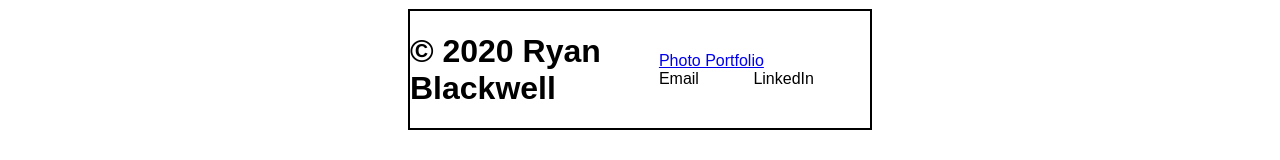
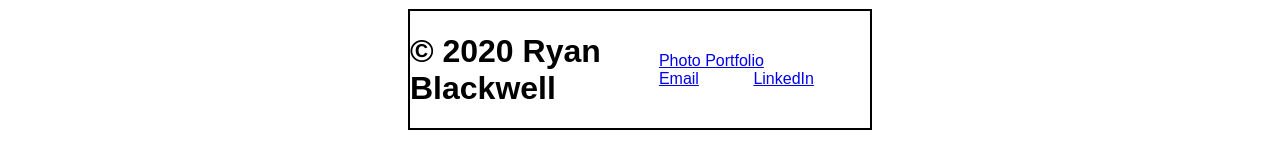
Before and after one commit to RyanBlackwellProductDesign/RyanBlackwellProductDesign, a plain HTML site: page index.html in a window 1280 px wide. Shown: the part 2902-3062 px from the top of the page. Drawn offline with Linux system fonts and the light colour scheme.

Commit message:
new links to Gmail and Linked in

```diff
--- a/index.html
+++ b/index.html
@@ -4,8 +4,6 @@
 <head>
   <link rel="stylesheet" href="Style.css">
 </head>
-
-
 <body>
   <div class="Header-tabs">
     <h1>Ryan Blackwell Product Design</h1>
@@ -47,8 +45,10 @@
       <a
       href="https://ryanblackwellproductdesign.github.io/Photo-Portfolio/"
       >Photo Portfolio</a>
-      <a>Email</a>
-      <a>LinkedIn</a>
+      <a
+      href="RyanBlackwellProductDesign@gmail.com">Email</a>
+      <a
+      href="https://www.linkedin.com/in/rblackwell042583?lipi=urn%3Ali%3Apage%3Ad_flagship3_profile_view_base_contact_details%3Bz1XW20IIQXSWeCq83Mna4A%3D%3D">LinkedIn</a>
     </nav>
   </div>
 </body>
```
